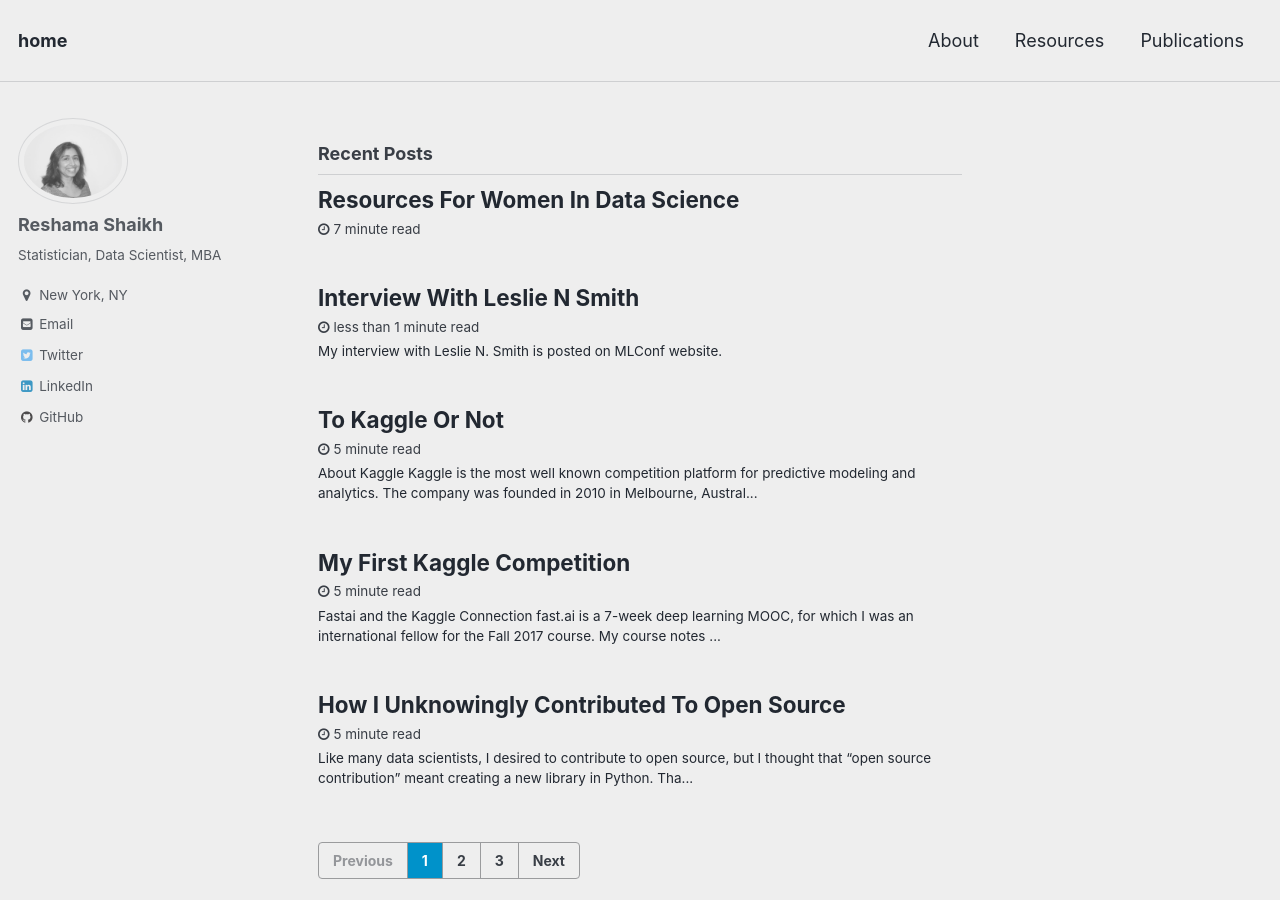
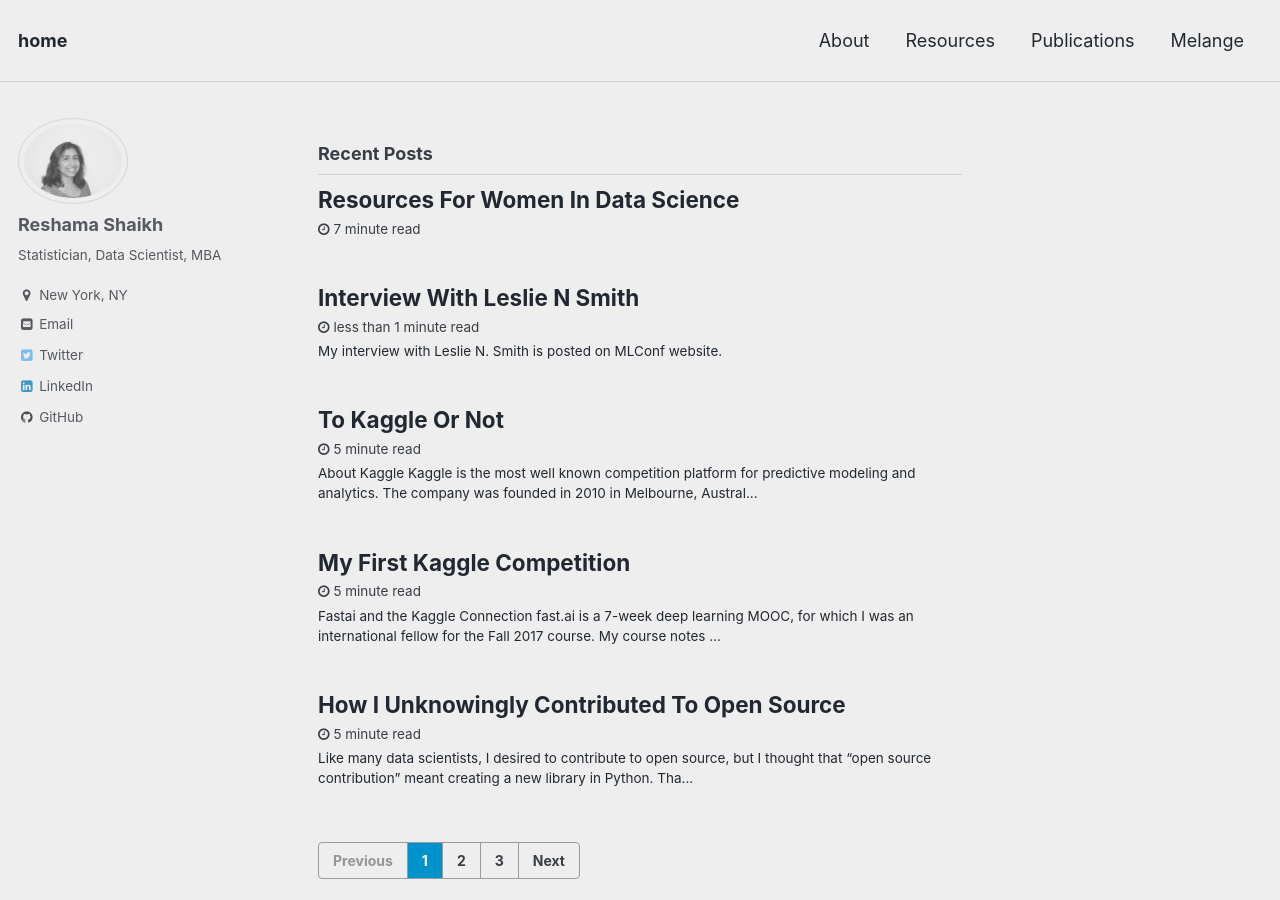
Before and after one commit to reshamas/reshamas.github.io, a Jekyll site: the page built from index.html, in a window 1280 px wide and 900 px high. Built offline with Jekyll 4.4.1, drawn with Linux system fonts in a browser that asks for light colours; the list of posts is cut into pages by our own code.

Commit message:
Update navigation.yml

```diff
--- a/_data/navigation.yml
+++ b/_data/navigation.yml
@@ -9,6 +9,8 @@
     url: /resources/
   - title: Publications
     url: /publications/
+  - title: Melange
+    url: /melange/
   #- title: "Quick-Start Guide"
   #  url: https://mmistakes.github.io/minimal-mistakes/docs/quick-start-guide/
   # - title: "About"
```
